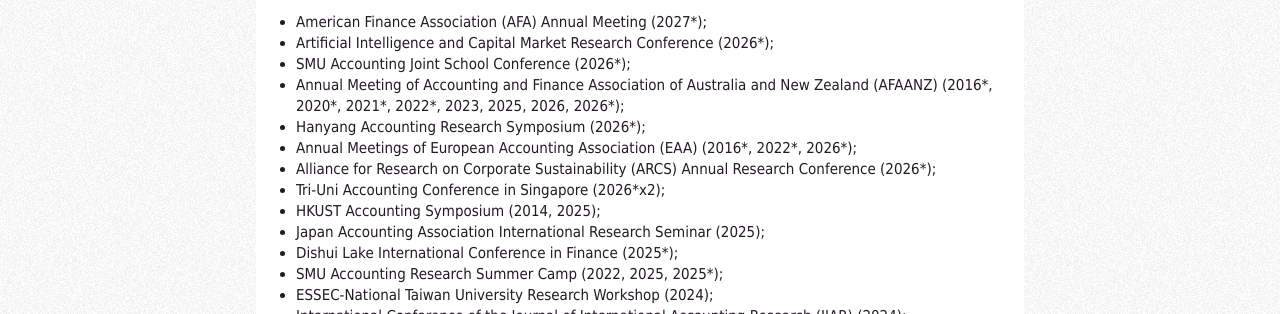
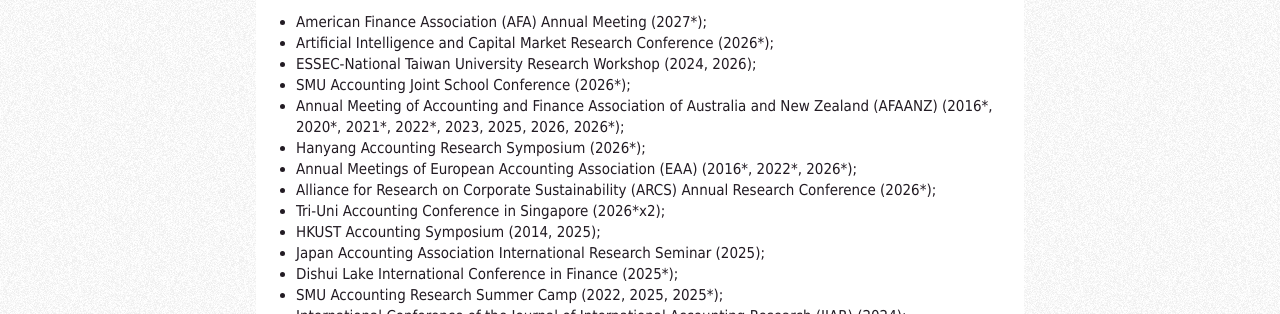
Before and after one commit to acrcwang/acrcwang.github.io, a plain HTML site: page activities.html in a window 1280 px wide. Shown: the part 638-952 px from the top of the page. Drawn offline with nearby package versions, Linux system fonts and the light colour scheme.

Commit message:
Update activities.html

```diff
--- a/activities.html
+++ b/activities.html
@@ -76,6 +76,7 @@
                         <ul>
                             <li>American Finance Association (AFA) Annual Meeting (2027*);</li>
                             <li>Artificial Intelligence and Capital Market Research Conference (2026*);</li>
+                            <li>ESSEC-National Taiwan University Research Workshop (2024, 2026);</li>
                             <li>SMU Accounting Joint School Conference (2026*);</li>
                             <li>Annual Meeting of Accounting and Finance Association of Australia and New Zealand (AFAANZ) (2016*, 2020*, 2021*, 2022*, 2023, 2025, 2026, 2026*);</li>
                             <li>Hanyang Accounting Research Symposium (2026*);</li>
@@ -86,7 +87,6 @@
                             <li>Japan Accounting Association International Research Seminar (2025);</li>
                             <li>Dishui Lake International Conference in Finance (2025*);</li>
                             <li>SMU Accounting Research Summer Camp (2022, 2025, 2025*);</li>
-                            <li>ESSEC-National Taiwan University Research Workshop (2024);</li>
                             <li>International Conference of the Journal of International Accounting Research (JIAR) (2024);</li>
                             <li>Sustainability, ESG, and Accounting: Implications for the Academy and the Profession (2024*);</li>
                             <li>SMU SOAR Accounting Symposium (2020, 2023);</li>
```
